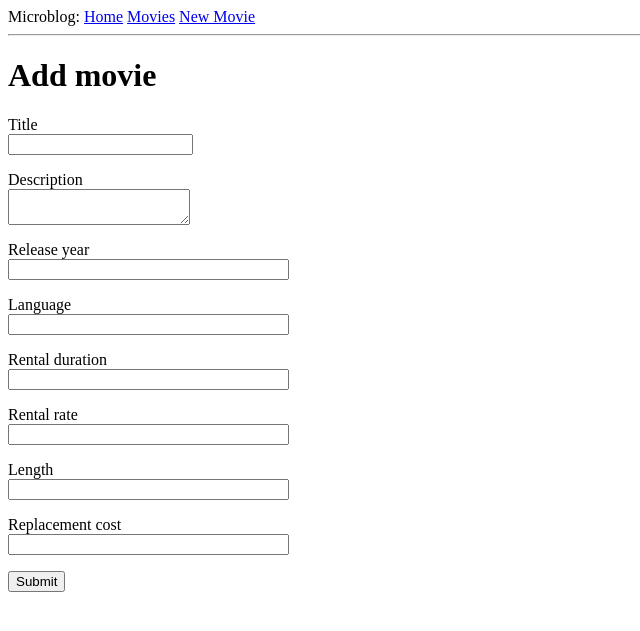
After one commit to Elbertbiggs360/dvdrental, a Flask app: template templates/new_movie.html in a window 1280 px wide. The commit adds this page. Shown: the top 631 px of the page, without its empty margins (0-640 px from the left). Run offline with Flask 2, Linux system fonts and the light colour scheme; the template is opened without the code that fills it: most values are stand-ins (such as "Sample title", 1, 10 or a date in 2020); form fields are guessed from the names that the template uses; parts of the project's set-up code (start-up, migrations or seed data) failed here and were passed over; some libraries are stand-ins or nearby versions.

Commit message:
Add new movie template

```diff
--- a/templates/base.html
+++ b/templates/base.html
@@ -11,6 +11,7 @@
             Microblog:
             <a href="{{ url_for('index')}}">Home</a>
             <a href="{{ url_for('movies')}}">Movies</a>
+            <a href="{{ url_for('add_movie')}}">New Movie</a>
         </div>
         <hr>
         {% with messages = get_flashed_messages() %}
--- /dev/null
+++ b/templates/new_movie.html
@@ -0,0 +1,65 @@
+{% extends "base.html" %}
+
+{% block content %}
+    <h1>Add movie</h1>
+    <form action="" method="post" novalidate>
+        {{ form.hidden_tag() }}
+        <p>
+            {{ form.title.label }}<br>
+            {{ form.title }}<br>
+            {% for error in form.title.errors %}
+            <span style="color: red;">[{{ error }}]</span>
+            {% endfor %}
+        </p>
+        <p>
+            {{ form.description.label }}<br>
+            {{ form.description(size=32) }}<br>
+            {% for error in form.description.errors %}
+            <span style="color: red;">[{{ error }}]</span>
+            {% endfor %}
+        </p>
+        <p>
+            {{ form.release_year.label }}<br>
+            {{ form.release_year(size=32) }}<br>
+            {% for error in form.release_year.errors %}
+            <span style="color: red;">[{{ error }}]</span>
+            {% endfor %}
+        </p>
+        <p>
+            {{ form.language.label }}<br>
+            {{ form.language(size=32) }}<br>
+            {% for error in form.language.errors %}
+            <span style="color: red;">[{{ error }}]</span>
+            {% endfor %}
+        </p>
+        <p>
+            {{ form.rental_duration.label }}<br>
+            {{ form.rental_duration(size=32) }}<br>
+            {% for error in form.rental_duration.errors %}
+            <span style="color: red;">[{{ error }}]</span>
+            {% endfor %}
+        </p>
+        <p>
+            {{ form.rental_rate.label }}<br>
+            {{ form.rental_rate(size=32) }}<br>
+            {% for error in form.rental_rate.errors %}
+            <span style="color: red;">[{{ error }}]</span>
+            {% endfor %}
+        </p>
+        <p>
+            {{ form.length.label }}<br>
+            {{ form.length(size=32) }}<br>
+            {% for error in form.length.errors %}
+            <span style="color: red;">[{{ error }}]</span>
+            {% endfor %}
+        </p>
+        <p>
+            {{ form.replacement_cost.label }}<br>
+            {{ form.replacement_cost(size=32) }}<br>
+            {% for error in form.replacement_cost.errors %}
+            <span style="color: red;">[{{ error }}]</span>
+            {% endfor %}
+        </p>
+        <p>{{ form.submit() }}</p>
+    </form>
+{% endblock %}
```
